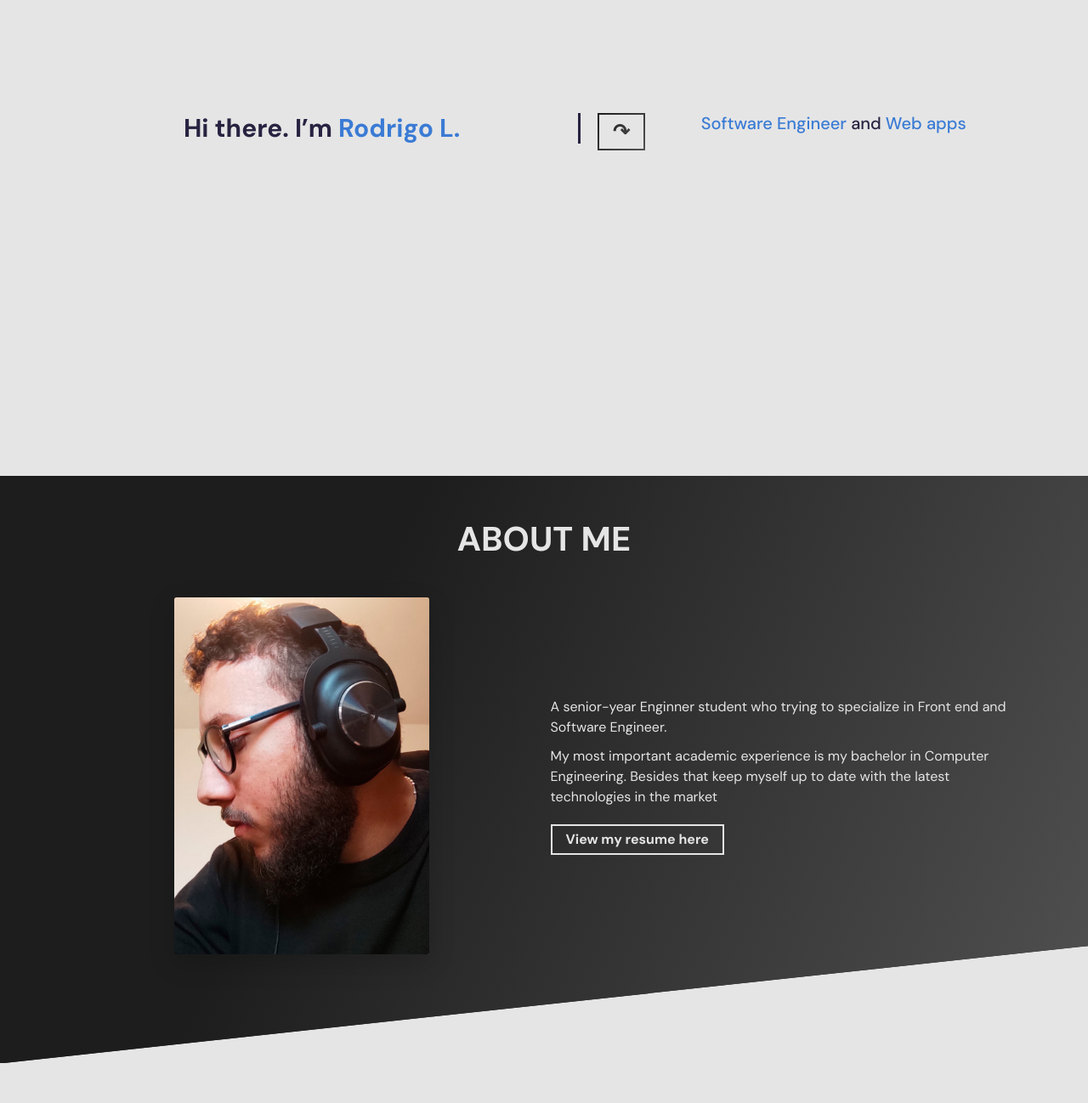
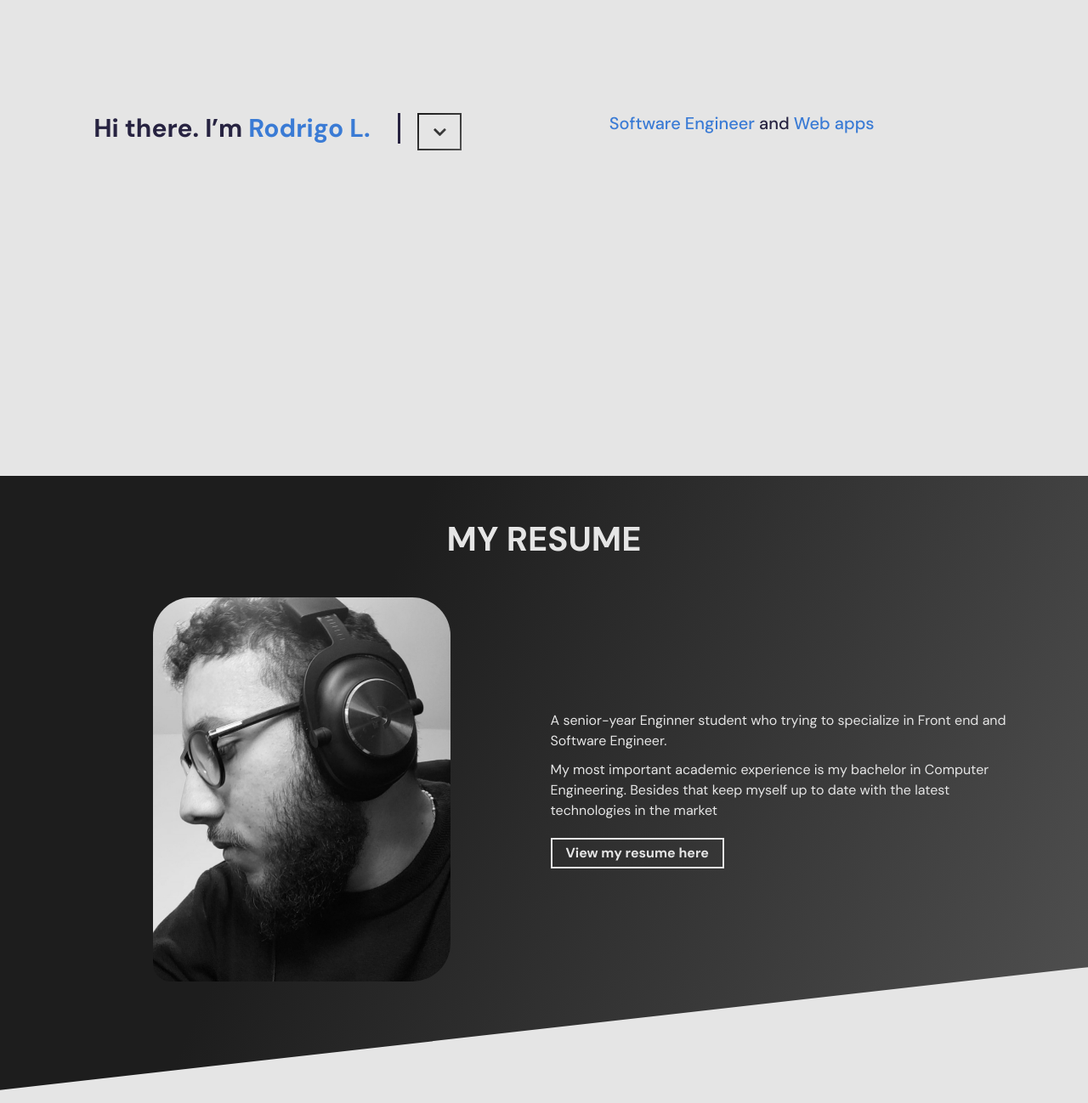
Before and after one commit to zrodrigolimaz/portfolio, a website built with Parcel: page src/index.html in a window 1280 px wide. Shown: the part 240-1538 px from the top of the page at 85% size. Built offline with nearby package versions, Linux system fonts and the light colour scheme.

Commit message:
update about and resume

```diff
--- a/src/index.html
+++ b/src/index.html
@@ -35,7 +35,8 @@
         Hi there. I’m <span class="text-color-main1">Rodrigo L.</span>
       </h1>
       <p class="hero-cta load-hidden spacement">
-        <a rel="noreferrer" class="cta-btn cta-btn--hero" href="#about">↷</a>
+        <!-- <a rel="noreferrer" class="cta-btn cta-btn--hero" href="#about">↷</a> -->
+        <a class="container contact-wrapper__text fa fa-angle-down fa-2x cta-btn cta-btn--hero" href="#about" aria-hidden="true"></a>
       </p>
       <h2 class="container "> <span class="text-color-main1">Software Engineer</span> and <span
         class="text-color-main1">Web apps</span>
@@ -49,15 +50,15 @@
   <!-- **** About Section **** -->
   <section id="about">
     <div class="container">
-      <h2 class=" section-title ">About me </h2>
+      <h2 class=" section-title ">My resume </h2>
 
       <div class="row about-wrapper">
 
         <div class="col-md-6 col-sm-12">
 
           <div class="about-wrapper__image load-hidden">
-            <img alt="Profile Image" class="img-fluid rounded shadow-lg" height="auto" width="300px"
-              src="assets/profile.jpg" alt="Profile Image" />
+            <img alt="Profile Image" class="about-profile"  width="350px"
+              src="assets/profilepeb.jpg" alt="Profile Image" />
 
           </div>
 
@@ -116,7 +117,7 @@
           </div>
           <div class="col-lg-8 col-sm-12">
             <div class="project-wrapper__image load-hidden">
-              <a rel="noreferrer" href="#!" target="_blank">
+              <a rel="noreferrer" href="https://pc.rodrigolima.tech/" target="_blank">
                 <div data-tilt data-tilt-max="4" data-tilt-glare="true" data-tilt-max-glare="0.5"
                   class="thumbnail rounded js-tilt">
                   <img alt="Project Image" class="img-fluid" src="assets/project.jpg" />
@@ -146,7 +147,7 @@
           </div>
           <div class="col-lg-8 col-sm-12">
             <div class="project-wrapper__image load-hidden">
-              <a rel="noreferrer" href="#!" target="_blank">
+              <a rel="noreferrer" href="https://github.com/zrodrigolimaz/JS30" target="_blank">
                 <div data-tilt data-tilt-max="4" data-tilt-glare="true" data-tilt-max-glare="0.5"
                   class="thumbnail rounded js-tilt">
                   <img alt="Project Image" class="img-fluid" src="assets/project4.jpg" />
@@ -177,7 +178,7 @@
           </div>
           <div class="col-lg-8 col-sm-12">
             <div class="project-wrapper__image load-hidden">
-              <a rel="noreferrer" href="#!" target="_blank">
+              <a rel="noreferrer" href="" target="_blank">
                 <div data-tilt data-tilt-max="4" data-tilt-glare="true" data-tilt-max-glare="0.5"
                   class="thumbnail rounded js-tilt">
                   <img alt="Project Image" class="img-fluid" src="assets/project3.jpg" />
--- a/src/sass/sections/_about.scss
+++ b/src/sass/sections/_about.scss
@@ -1,3 +1,10 @@
+.about-profile {
+  /* Rectangle 2 */
+  mix-blend-mode: luminosity;
+  // box-shadow: 5px 2px 4px rgba(41, 40, 40, 0.25);
+  border-radius: 45px 45px 45px 21px;
+}
+
 .h23 {
 
   padding-bottom: 36px;
--- a/src/sass/sections/_hero.scss
+++ b/src/sass/sections/_hero.scss
@@ -34,8 +34,8 @@
 }
 
 .typing-demo{
-  width: 74ch;
-  animation: typing 2s steps(90),
+  width: 32ch;
+  animation: typing 2s steps(66),
   blink .2s step-end infinite alternate;
   white-space: nowrap;
   overflow: hidden;
@@ -64,7 +64,7 @@
 
 @media screen and (max-width: 390px) {
   .typing-demo  {
-    font-size: 1em;
+    font-size: 0.6em;
   }
 }
 
```
Also changed, not shown: src/assets/backgrond6.jpg (deleted), src/assets/glen-alejandro-v0knvpfz25c-unsplash.jpg (deleted), src/assets/hello.jpg (deleted), src/assets/profile2.jpg (deleted), src/assets/profileofc.jpg (added), src/assets/profilepeb.jpg (added), 3 other files.
